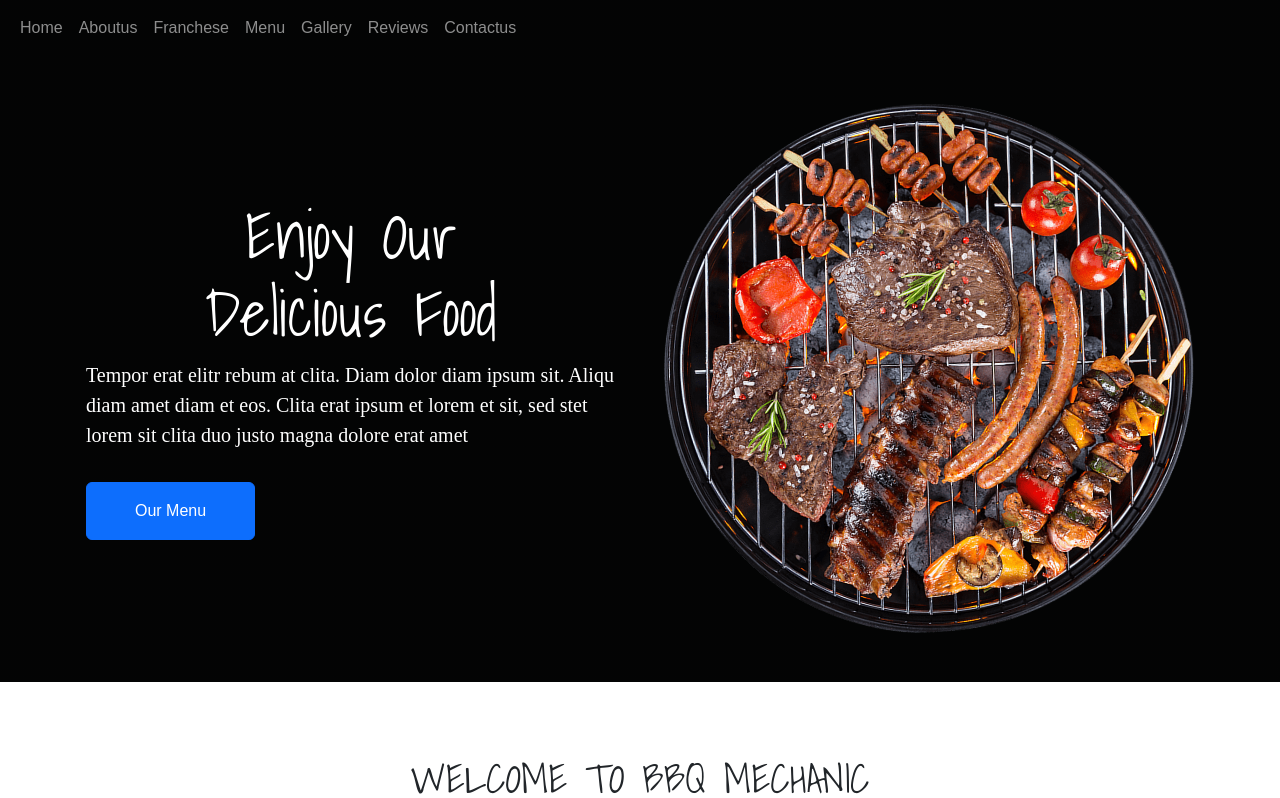
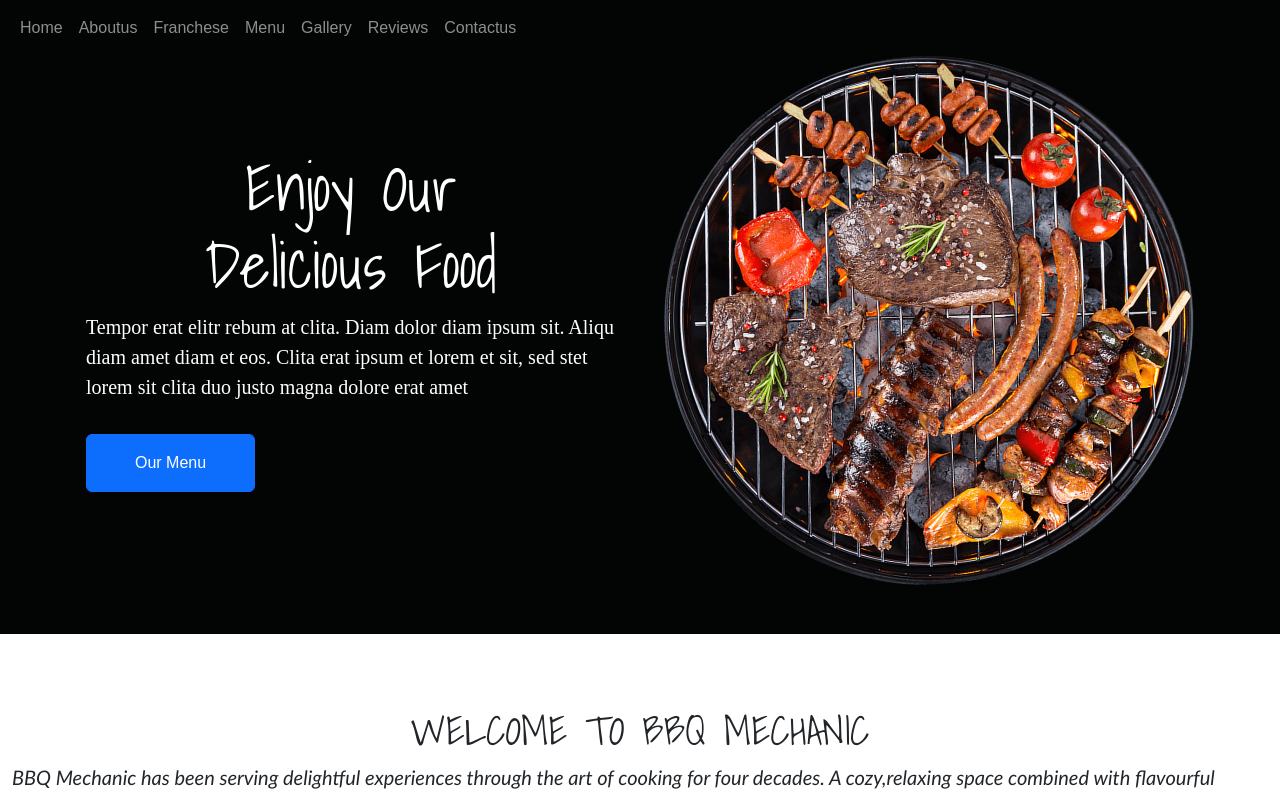
Before and after one commit to JO0022123/bbq-website-web, a React (Create React App) app: page / in a window 1280 px wide. Shown: the top 798 px of the page. Built offline with nearby package versions, Linux system fonts and the light colour scheme; a small style sheet from the web is missing; a web font is replaced by a local one.

Commit message:
Update Home.js

```diff
--- a/src/Components/Home.js
+++ b/src/Components/Home.js
@@ -12,7 +12,7 @@ class Home extends React.Component {
 
           <div className="container-fluid p-0" id="homebox">
             <div class="container-fluid py-0 bg-dark hero-header mb-5">
-              <div class="container py-5">
+              <div class="container pb-5">
                 <div class="row align-items-center g-5">
                   <div class="col-lg-6 text-center text-lg-start">
                     <h1 class="display-3 text-white animated slideInLeft">Enjoy Our<br />Delicious Food</h1>
```
